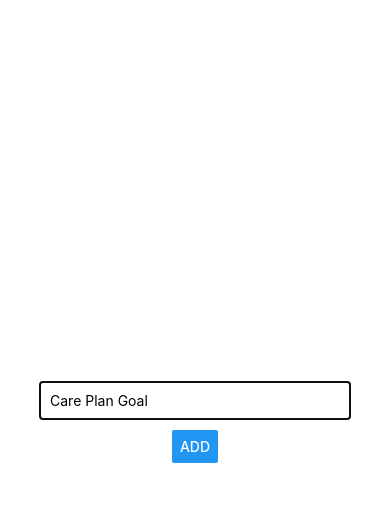
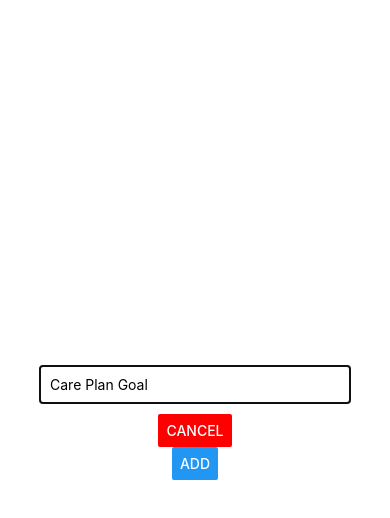
Before and after one commit to ruyaflute/my-new-app, a React Native app: screen / in a window 390 px wide. Both pictures are taken after a click on the button "ADD NEW GOAL". Shown: the top 518 px of the page. Built offline with nearby package versions, Linux system fonts and the light colour scheme.

Commit message:
Added Cancel button but did not make modal disappear

```diff
--- a/App.js
+++ b/App.js
@@ -19,7 +19,8 @@
     setCourseGoals(currentGoals => {
       return currentGoals.filter((goal) => goal.id !== goalId);
     });
-  }
+  };
+
 
   return (
     <View style={styles.screen}>
--- a/components/GoalInput.js
+++ b/components/GoalInput.js
@@ -6,6 +6,11 @@
 
     const goalInputHandler = (enteredText) => {
         setEnteredGoal(enteredText);
+    };
+
+    const addGoalHandler = () => {
+        props.onAddGoal(enteredGoal);
+        setEnteredGoal('');
     };
 
     return (
@@ -17,7 +22,8 @@
                     onChangeText={goalInputHandler}
                     value={enteredGoal}
                 />
-                <Button title="ADD" onPress={props.onAddGoal.bind(this, enteredGoal)} />
+                <Button title="CANCEL" color="red" onPress={props.onCancel} />
+                <Button title="ADD" onPress={addGoalHandler} />
             </View>
         </Modal>
     );
```
